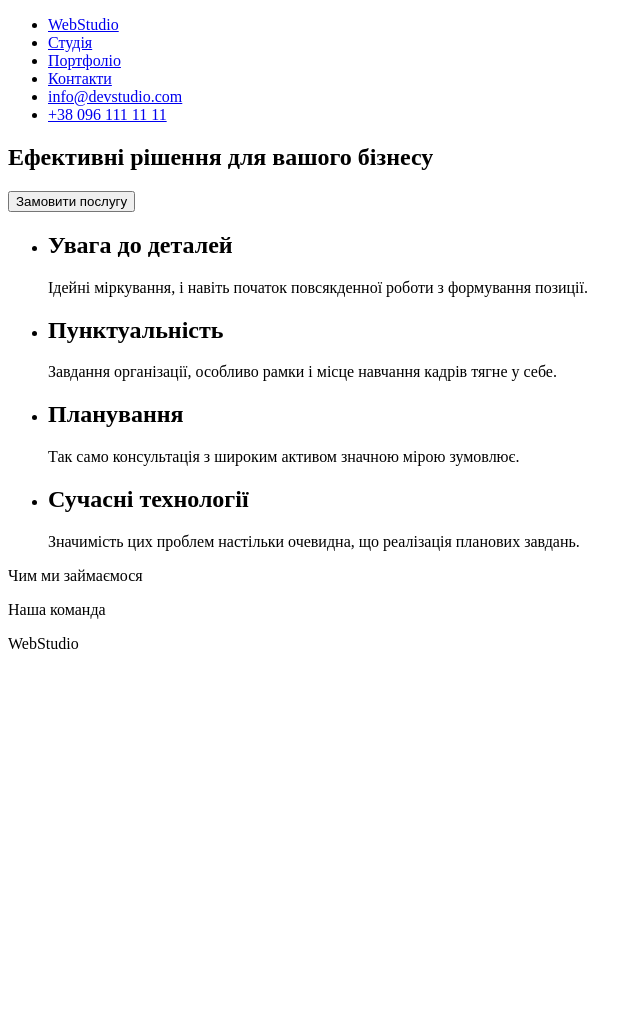
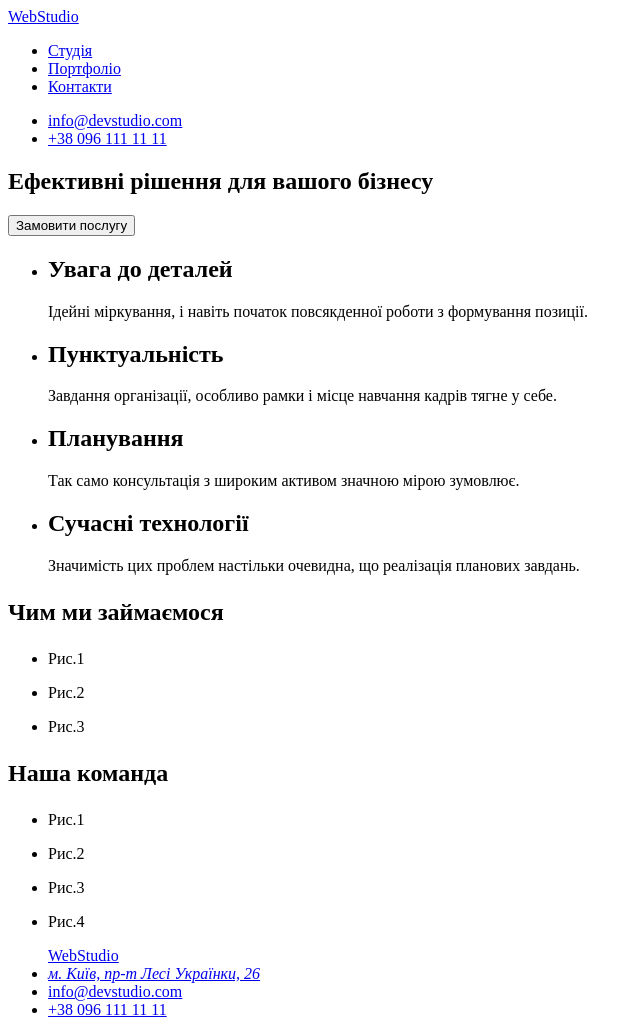
Before and after one commit to RomanVBohdanov22/goit-markup-hw-01--, a plain HTML site: page index.html in a window 1280 px wide. Shown: the whole page, without its empty margins (0-642 px from the left). Before the commit the page ends 800 px from the top, so only its background shows below. Drawn offline with Linux system fonts and the light colour scheme.

Commit message:
sections for img

```diff
--- a/index.html
+++ b/index.html
@@ -4,23 +4,29 @@
     <meta charset="UTF-8">
     <meta http-equiv="X-UA-Compatible" content="IE=edge">
     <meta name="viewport" content="width=device-width, initial-scale=1.0">
-    <title>WebStudio (Version 2.1)</title>
+    <title>Студія</title>
 </head>
 <body>
     <header>
+        <nav>
+            <a href="/"><span>WebStudio</span></a>
             <ul>
-                <li><a href="#">WebStudio</a></li>
+                <!--<li><a href="#">WebStudio</a></li>-->
                 <li><a href="#">Студія</a></li>
                 <li><a href="#">Портфоліо</a></li>
                 <li><a href="#">Контакти</a></li>
+
+            </ul>
+            <ul>
                 <li><a href="#">info@devstudio.com</a></li>
                 <li><a href="#">+38 096 111 11 11</a></li>
             </ul>
+        </nav>
     </header>
     <main>
         <section>
                 <h1>Ефективні рішення для вашого бізнесу</h1>
-                <button>Замовити послугу</button>
+                <button type="button">Замовити послугу</button>
         </section>
         <section>
             <ul>
@@ -44,14 +50,47 @@
             </ul>
         </section>
         <section>
-            <p>Чим ми займаємося</p>
+            <h2><p>Чим ми займаємося</p></h2>
+            <ul>
+                <li>
+                    <p>Рис.1</p>
+                </li>
+                <li>
+                    <p>Рис.2</p>
+                </li>
+                <li>
+                    <p>Рис.3</p>
+                </li>
+            </ul>
         </section>
         <section>
-            <p>Наша команда</p>
+            <h2>
+                <p>Наша команда</p>
+            </h2>
+            <ul>
+                <li>
+                    <p>Рис.1</p>
+                </li>
+                <li>
+                    <p>Рис.2</p>
+                </li>
+                <li>
+                    <p>Рис.3</p>
+                </li>
+                <li>
+                    <p>Рис.4</p>
+                </li>
+            </ul>
         </section>
     </main>
     <footer>
-        <p>WebStudio</p>
+        <!--Поки так, для простоти-->
+        <ul>
+        <a href="#"><span>WebStudio</span></a>
+        <li><a href="#"><address>м. Київ, пр-т Лесі Українки, 26</address></a></li>
+        <li><a href="#">info@devstudio.com</a></li>
+        <li><a href="#">+38 096 111 11 11</a></li>
+        </ul>
     </footer>
 
 </body>
```
